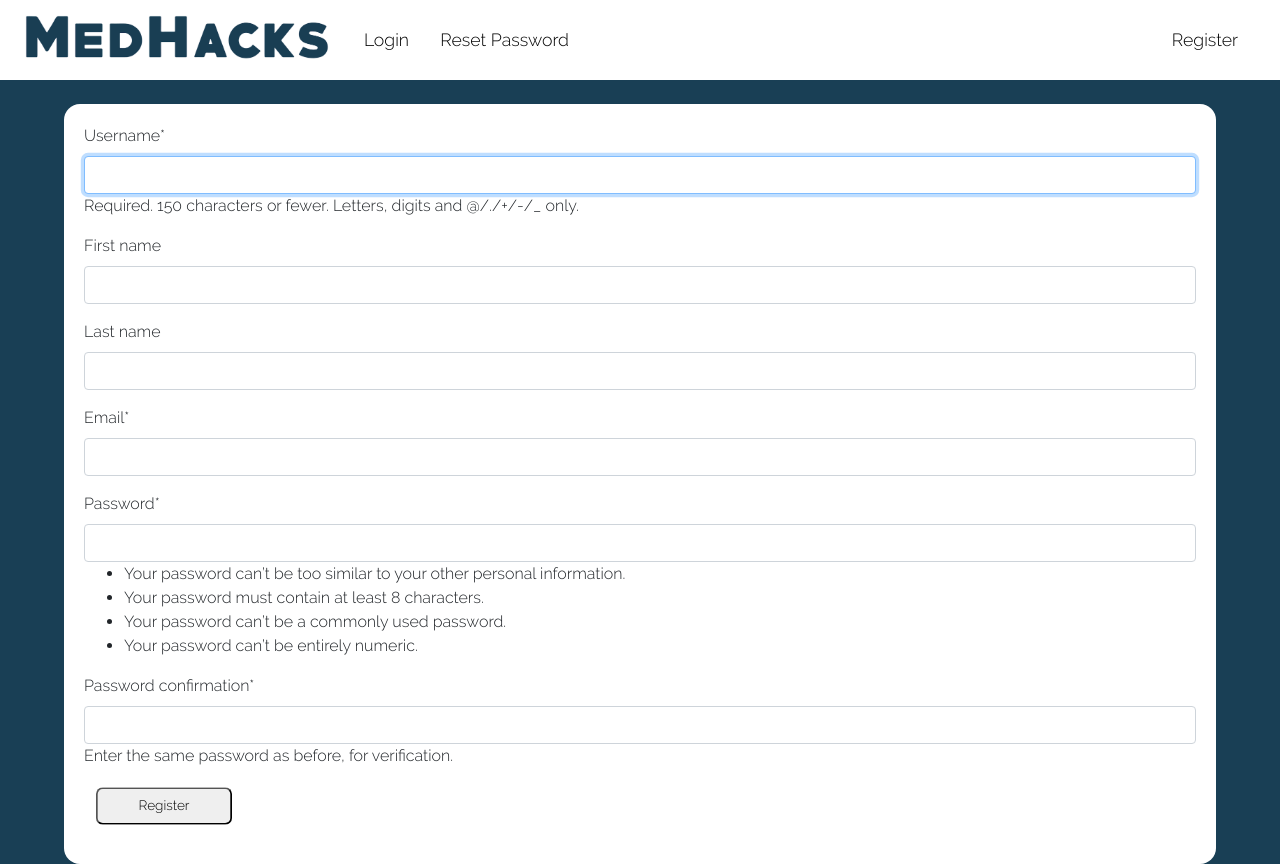
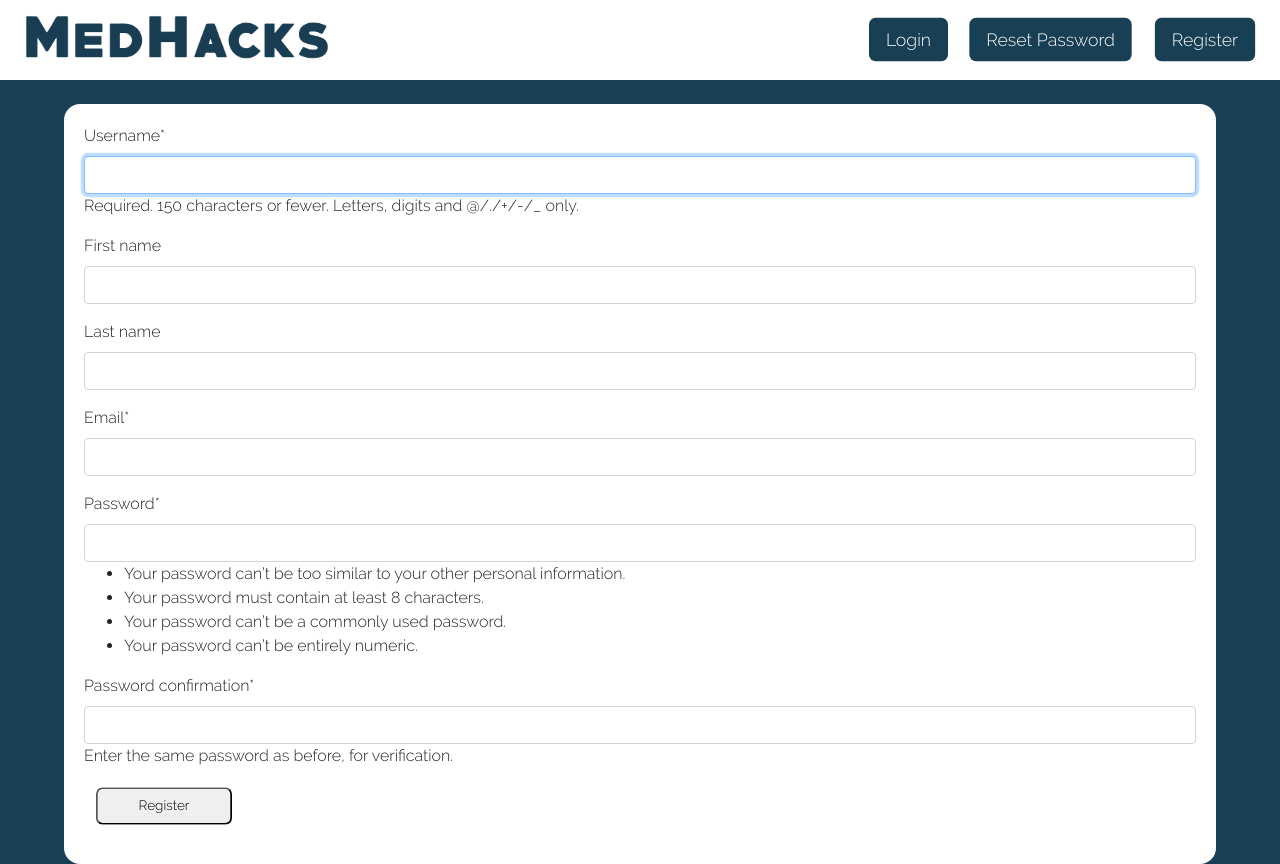
Before and after one commit to nosup/medhacks_system, a Django app: page /account/register/ in a window 1280 px wide. Run offline with Django 3.2, Linux system fonts and the light colour scheme; parts of the project's set-up code (start-up, migrations or seed data) failed here and were passed over; some libraries are stand-ins or nearby versions.

Commit message:
moved buttons and made them more visible on login screen

```diff
--- a/medhacks/accounts/templates/base.html
+++ b/medhacks/accounts/templates/base.html
@@ -44,13 +44,9 @@
            <!--<li class="nav-item active">
              <a class="nav-link leftitem" href="{% url 'home:home' %}">Home</a>
           </li>-->
-           <li class="nav-item">
-             <a class="nav-link leftitem" href="{% url 'accounts:login' %}">Login</a>
-           </li>
-           <li="nav-item">
-             <a class="nav-link leftitem" href="{% url 'accounts:reset_password' %}">Reset Password</a>
-           </li>
          </ul>
+         <a class="nav-link rightitem" href="{% url 'accounts:login' %}">Login</a>
+         <a class="nav-link rightitem" href="{% url 'accounts:reset_password' %}">Reset Password</a>
          <a class="nav-link rightitem" href="{% url 'accounts:register' %}">Register</a>
          {% endif %}
       </div>
--- a/medhacks/static/css/style.css
+++ b/medhacks/static/css/style.css
@@ -43,7 +43,8 @@ body {
 .rightitem {
    padding: 10px 20px;
    text-decoration: none;
-   color: black;
+   background-color: #193f55;
+   color: white;
    font-size: 1.3rem;
    border-radius: 0.5rem;
    transform: scale(0.85);
@@ -52,8 +53,8 @@ body {
 
 .rightitem:hover {
    text-decoration: none;
-   background-color: #193f55;
-   color:white;
+   color: black;
+   background-color: #BF4D42;
    transform: scale(1);
    cursor: pointer;
 }
```
Also changed, not shown: medhacks/accounts/static/css/style.css (+4 -3 lines).
